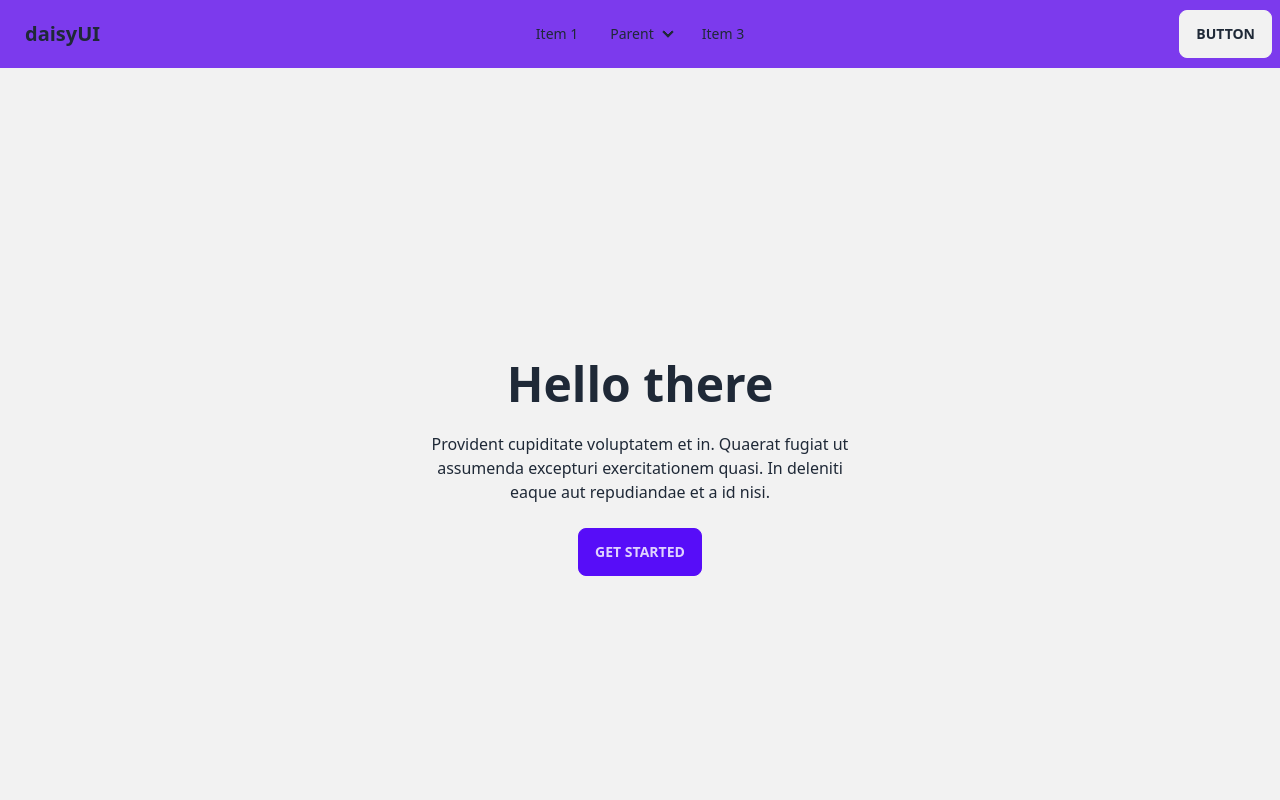
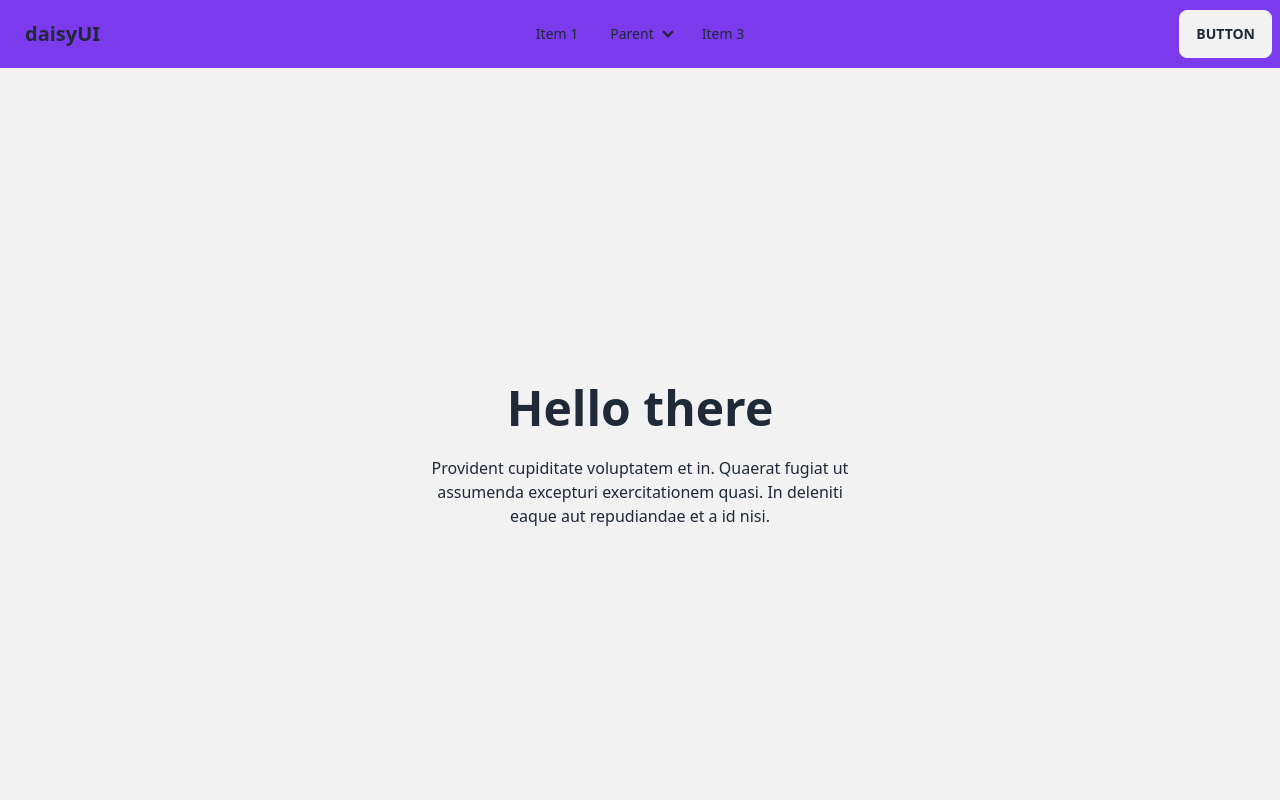
Before and after one commit to Ozyullah/self-portfolio, a React (Create React App) app: page / in a window 1280 px wide. Shown: the top 800 px of the page. Built offline with nearby package versions, Linux system fonts and the light colour scheme.

Commit message:
update home

```diff
--- a/src/Pages/FixedPages/Home/Home.js
+++ b/src/Pages/FixedPages/Home/Home.js
@@ -8,7 +8,7 @@ const Home = () => {
                     <div class="max-w-md">
                         <h1 class="text-5xl font-bold">Hello there</h1>
                         <p class="py-6">Provident cupiditate voluptatem et in. Quaerat fugiat ut assumenda excepturi exercitationem quasi. In deleniti eaque aut repudiandae et a id nisi.</p>
-                        <button class="btn btn-primary">Get Started</button>
+
                     </div>
                 </div>
             </div>
```
Also changed, not shown: 1 other file (tests, documents, lock files or other folders).
